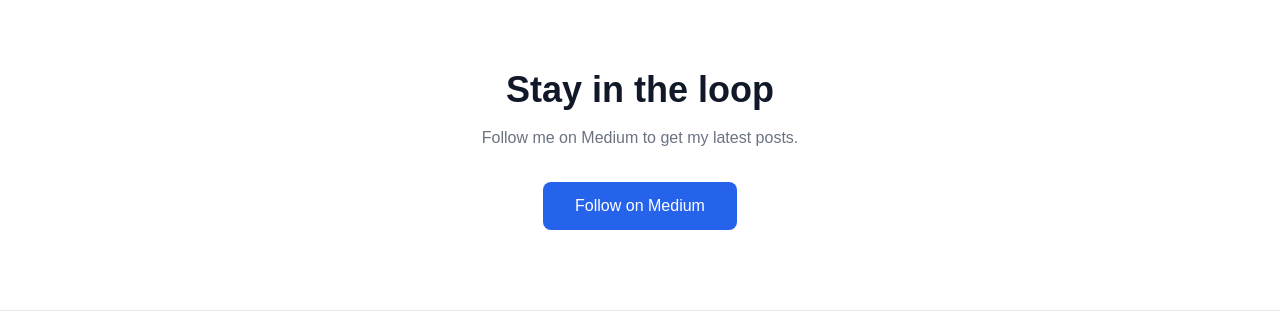
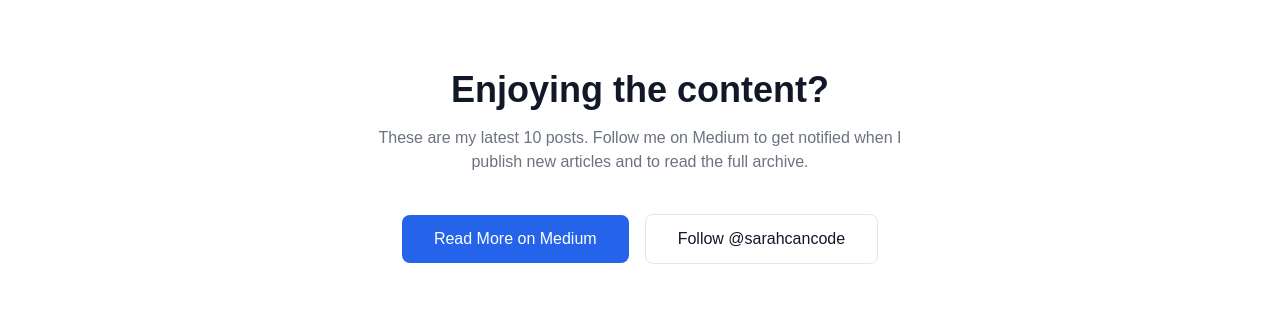
Before and after one commit to SarahWanjiru/sarahcancode, a Next.js app: page /blog in a window 1280 px wide. Shown: the part 802-1116 px from the top of the page. Built offline with nearby package versions, Linux system fonts and the light colour scheme; no server answers.

Commit message:
fix(blog): update PostsGrid to display all posts and enhance CTA section

```diff
--- a/app/blog/page.tsx
+++ b/app/blog/page.tsx
@@ -56,23 +56,33 @@
       </section>
 
       {/* Posts Grid with category filter */}
-      <PostsGrid posts={posts.slice(1)} />
+      <PostsGrid posts={posts} />
 
-      {/* Newsletter */}
+      {/* CTA Section */}
       <section className="py-20 px-4 sm:px-6 lg:px-8">
-        <div className="max-w-3xl mx-auto text-center">
-          <h2 className="text-4xl font-bold text-text-primary mb-4">Stay in the loop</h2>
-          <p className="text-text-secondary mb-8">
-            Follow me on Medium to get my latest posts.
+        <div className="max-w-7xl mx-auto text-center">
+          <h2 className="text-3xl sm:text-4xl font-bold text-text-primary mb-4">Enjoying the content?</h2>
+          <p className="text-text-secondary mb-10 max-w-xl mx-auto">
+            These are my latest 10 posts. Follow me on Medium to get notified when I publish new articles and to read the full archive.
           </p>
+          <div className="flex flex-col sm:flex-row items-center justify-center gap-4">
             <a
               href="https://medium.com/@sarahcancode"
               target="_blank"
               rel="noopener noreferrer"
-            className="inline-block px-8 py-3 bg-accent text-white rounded-lg font-medium hover:bg-accent/90 transition-colors"
+              className="w-full sm:w-auto px-8 py-3 bg-accent text-white rounded-lg font-medium hover:bg-accent/90 transition-colors"
             >
-            Follow on Medium
+              Read More on Medium
             </a>
+            <a
+              href="https://medium.com/@sarahcancode"
+              target="_blank"
+              rel="noopener noreferrer"
+              className="w-full sm:w-auto px-8 py-3 border border-border text-text-primary rounded-lg font-medium hover:border-accent hover:text-accent transition-colors"
+            >
+              Follow @sarahcancode
+            </a>
+          </div>
         </div>
       </section>
 
```
Lines whose indentation alone changed are shown as unchanged.
